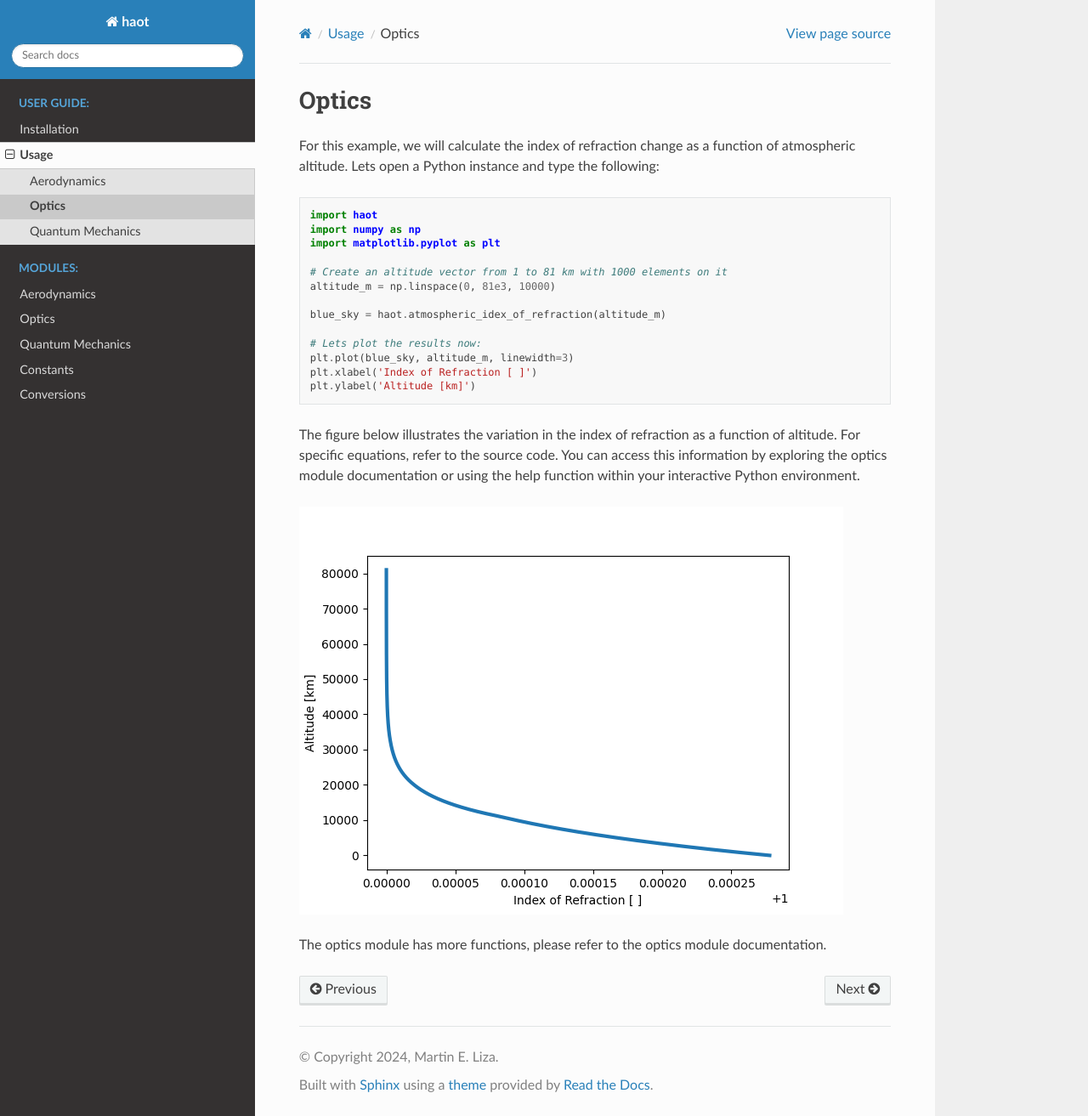
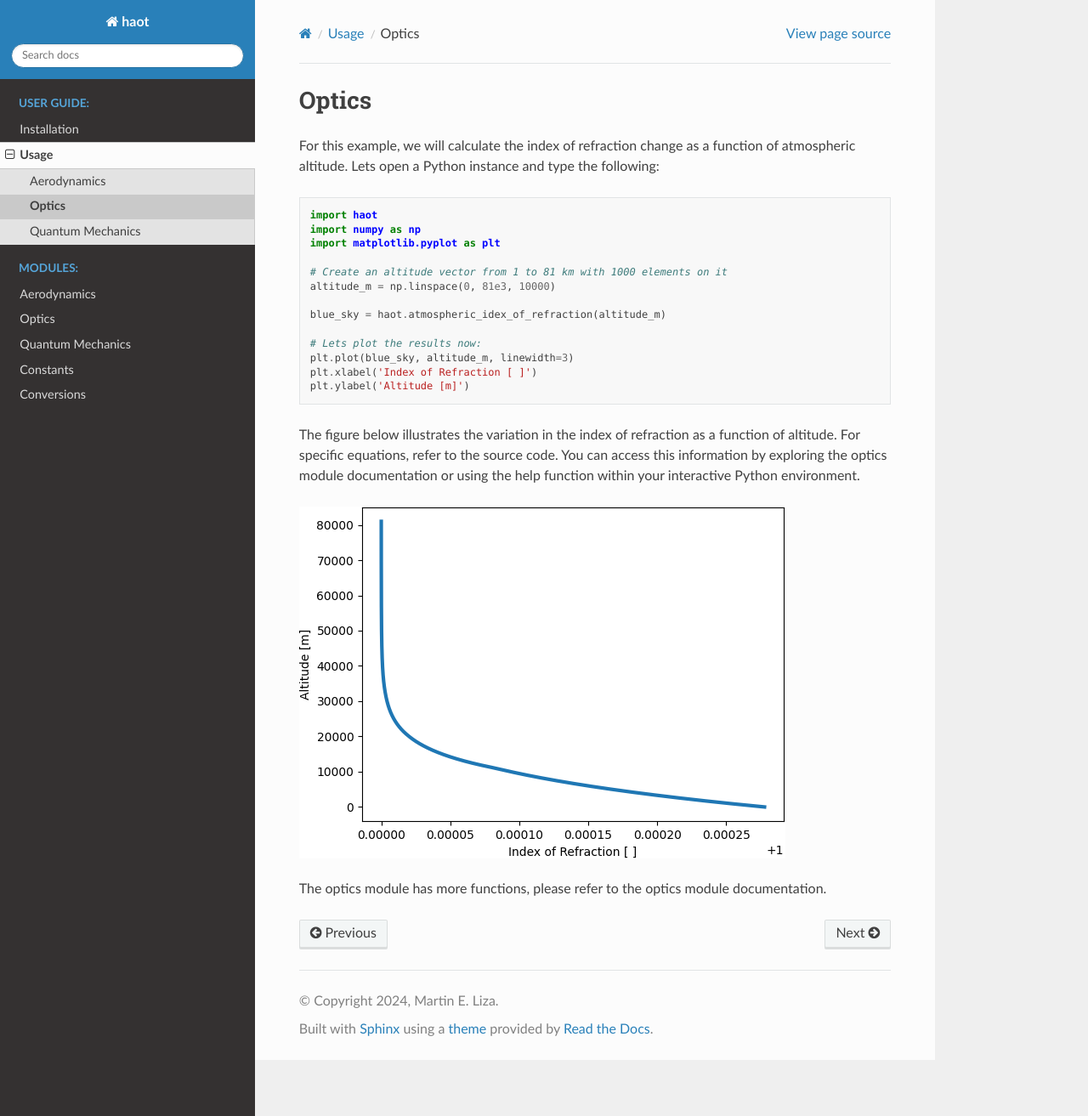
Before and after one commit to mliza/HAOT, a Sphinx documentation site: the page built from docs/source/user_guide/examples/optics.rst, in a window 1280 px wide and 1313 px high. Shown: the whole window at 85% size. Built offline with Sphinx 7.4.7 and the Read the Docs theme 3.1.0, drawn with Linux system fonts in a browser that asks for light colours; the version number is read from the project's files by our own code.

```diff
--- a/docs/source/user_guide/examples/optics.rst
+++ b/docs/source/user_guide/examples/optics.rst
@@ -19,7 +19,7 @@ following:
     # Lets plot the results now:
     plt.plot(blue_sky, altitude_m, linewidth=3)
     plt.xlabel('Index of Refraction [ ]')
-    plt.ylabel('Altitude [km]')
+    plt.ylabel('Altitude [m]')
 
 
 The figure below illustrates the variation in the index of refraction as a function of altitude.
```
Also changed, not shown: docs/source/user_guide/examples/images/index.png (added), docs/source/user_guide/examples/images/indexRefraction.png.
